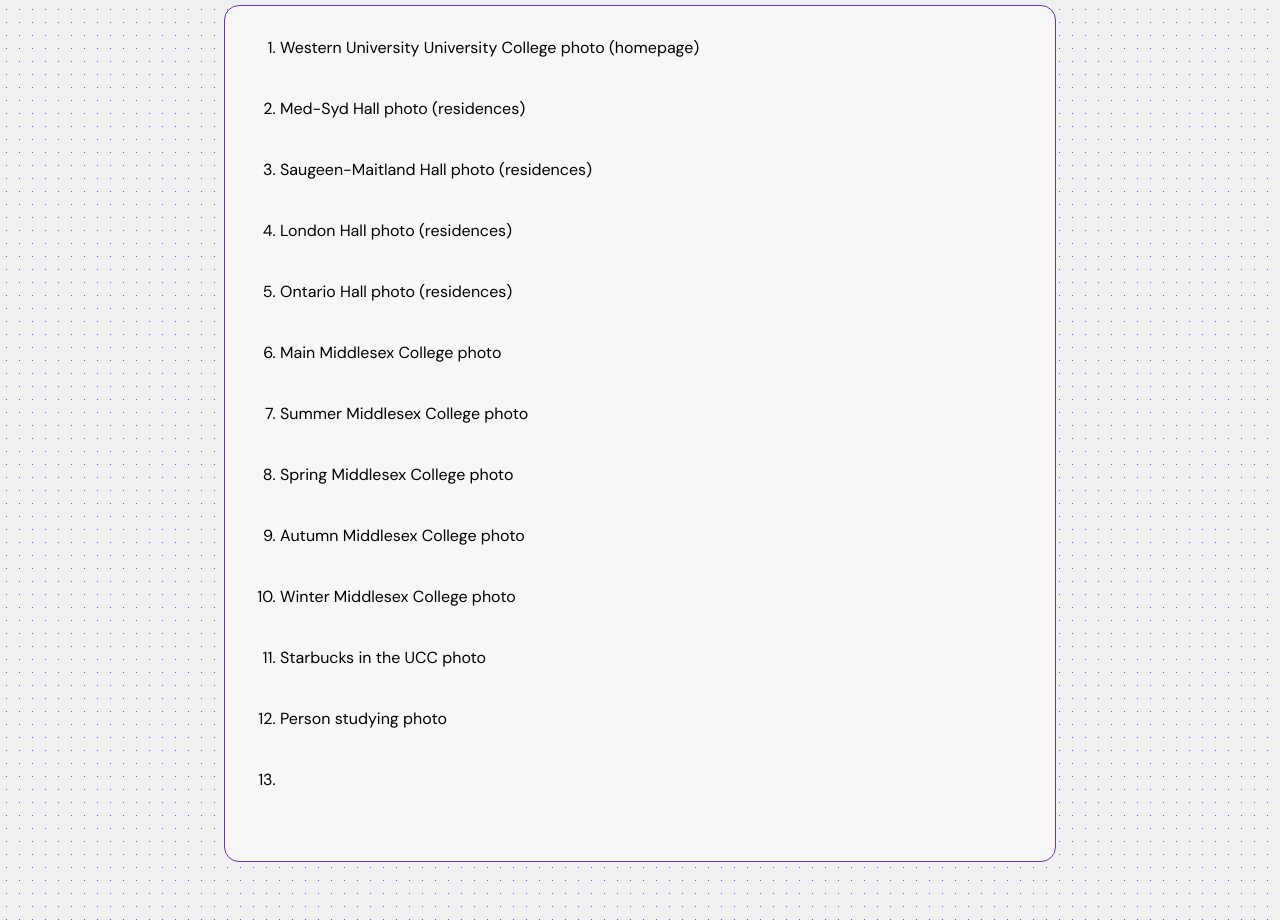
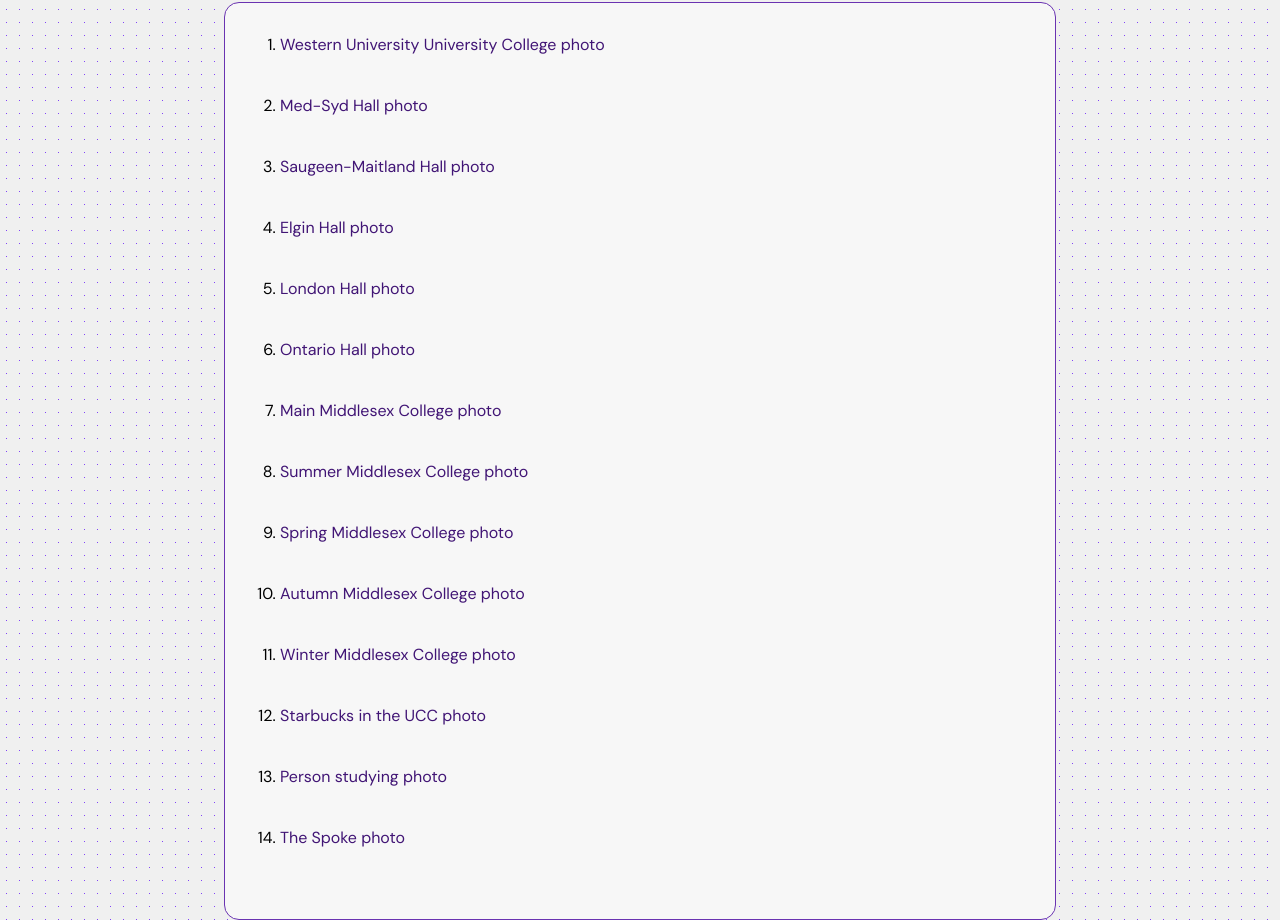
Before and after one commit to aoyewol2/Learn-About-WesternU, a plain HTML site: page references.html in a window 1280 px wide. Shown: the part 413-1333 px from the top of the page. Drawn offline with Linux system fonts and the light colour scheme.

Commit message:
Add content

```diff
--- a/references.html
+++ b/references.html
@@ -65,6 +65,38 @@
                     <tr>
                         <td colspan="5">
                             <header id="top" style="margin-left:85px">References</header>
+                            <div class="container" style="width:800px;">
+                                <ol class="ref-links">
+                                    <li><a href="https://www.uwo.ca/se/thrive/blog/2020/img/lkmlee-20200521-188.jpg" target="_blank">Western University University College photo</a></li>
+
+                                    <li><a href="https://residence.uwo.ca/img/fy-residences.jpg" target="_blank">Med-Syd Hall photo</a></li>
+
+                                    <li><a href="https://residence.uwo.ca/buildings/firstyear_buildings/saugeen_maitland_hall/MKA02173.jpg" target="_blank">Saugeen-Maitland Hall photo</a></li>
+
+                                    <li><a href="https://residence.uwo.ca/buildings/firstyear_buildings/elgin_hall/elgin_bedroom2.png" target="_blank">Elgin Hall photo</a></li>
+
+                                    <li><a href="https://residence.uwo.ca/buildings/upperyear_buildings/london_hall/london_commonliving.jpg" target="_blank">London Hall photo</a></li>
+
+                                    <li><a href="https://residence.uwo.ca/buildings/firstyear_buildings/ontario_hall/ontario_singlebed2.jpg" target="_blank">Ontario Hall photo</a></li>
+
+                                    <li><a href="https://i1.wp.com/news.westernu.ca/wp-content/uploads/sites/2/2021/11/STV_FALL-CAMPUS-AERIAL-2021-1920x1008-1.jpg?fit=1920%2C1008&ssl=1" target="_blank">Main Middlesex College photo</a></li>
+
+                                    <li><a href="https://communications.uwo.ca/img/summer-wallpapers/middlesex-front-1366x768.png" target="_blank">Summer Middlesex College photo</a></li>
+
+                                    <li><a href="https://mapio.net/images-p/12098396.jpg" target="_blank">Spring Middlesex College photo</a></li>
+
+                                    <li><a href="https://communications.uwo.ca/img/img-zoom-background/Middlesex_01.png" target="_blank">Autumn Middlesex College photo</a></li>
+
+                                    <li><a href="https://www.todocanada.ca/wp-content/uploads/Western-University-25-Outdoor-Winter-Activities-in-London-Ontario.jpg" target="_blank">Winter Middlesex College photo</a></li>
+
+                                    <li><a href="https://img.restaurantguru.com/r3ab-Starbucks-UCC-interior.jpg" target="_blank">Starbucks in the UCC photo</a></li>
+
+                                    <li><a href="https://unsplash.com/photos/s9CC2SKySJM" target="_blank">Person studying photo</a></li>
+
+                                    <li><a href="https://static.wixstatic.com/media/549326_6c6061fbe6284097ad0f5813b5e5dd76~mv2.jpg/v1/fill/w_1545,h_1028,al_c,q_85,usm_0.66_1.00_0.01/549326_6c6061fbe6284097ad0f5813b5e5dd76~mv2.jpg" target="_blank">The Spoke photo</a></li>
+                                </ol>
+
+                            </div>
                         </td>
                     </tr>
                 </div>
@@ -72,24 +104,6 @@
         </table>
         <!-- Table end -->
 
-    <div class="container" style="width:800px;">
-        <ol>
-            <li>Western University University College photo (homepage)</li>
-            <li>Med-Syd Hall photo (residences)</li>
-            <li>Saugeen-Maitland Hall photo (residences)</li>
-            <li>London Hall photo (residences)</li>
-            <li>Ontario Hall photo (residences)</li>
-            <li>Main Middlesex College photo</li>
-            <li>Summer Middlesex College photo</li>
-            <li>Spring Middlesex College photo</li>
-            <li>Autumn Middlesex College photo</li>
-            <li>Winter Middlesex College photo</li>
-            <li>Starbucks in the UCC photo</li>
-            <li>Person studying photo</li>
-            <li></li>
-        </ol>
-
-    </div>
     <a class="back-to-top col-1" href="#top">Back to top</a>
 </body>
 </html>
```
Also changed, not shown: residences.html (+5 -5 lines).
